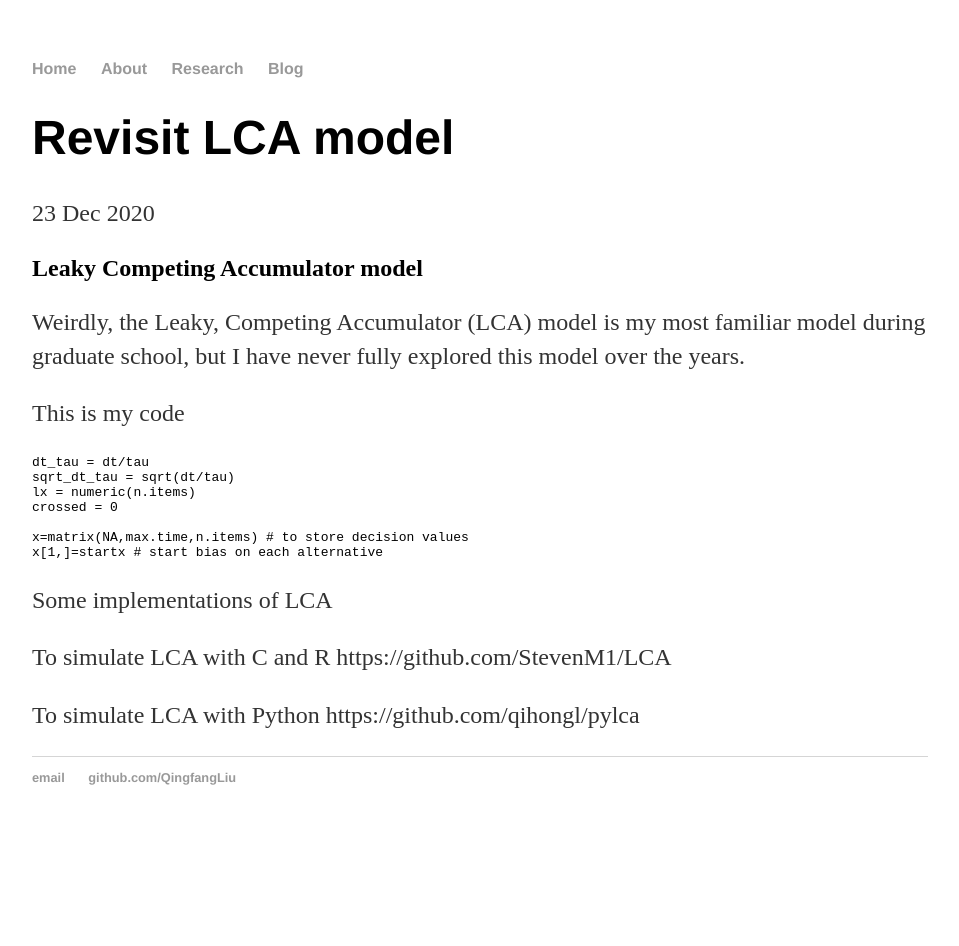
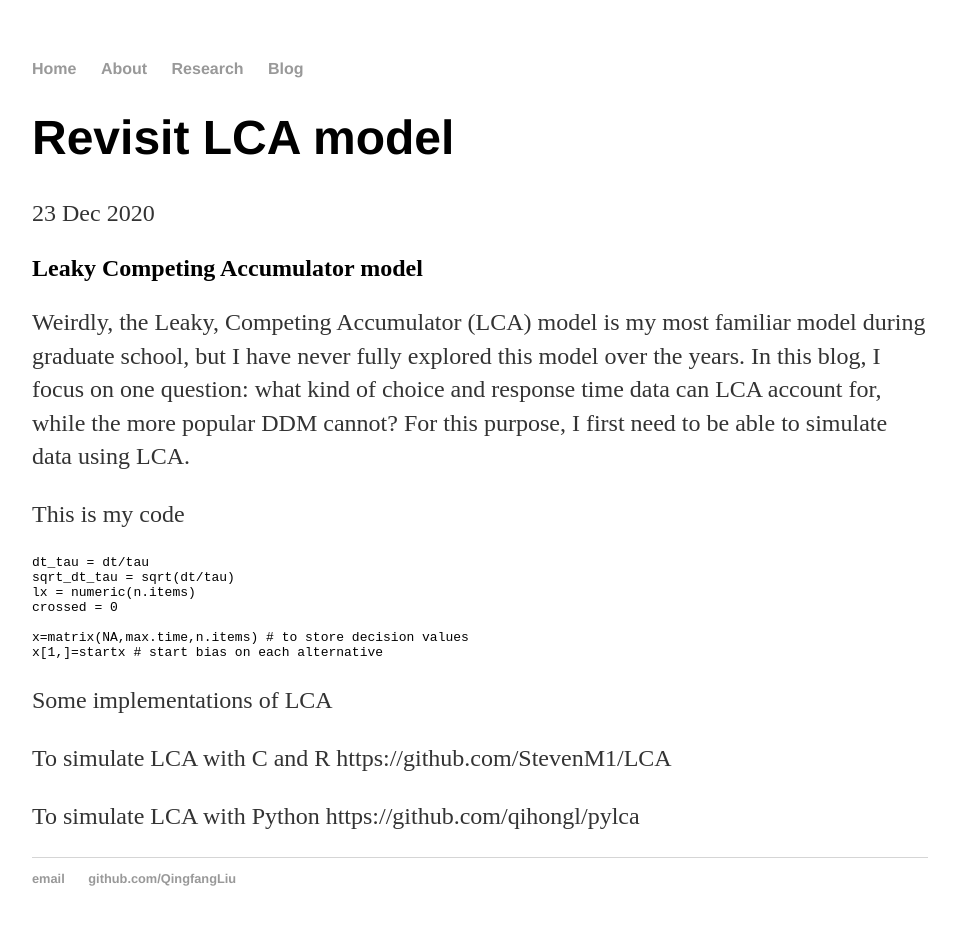
Before and after one commit to QingfangLiu/qingfangliu.github.io, a Jekyll site: the page built from _posts/2020-12-23-LCA.md, in a window 1280 px wide. Shown: the whole page, without its empty margins (160-1119 px from the left). Built offline with Jekyll 4.4.1, drawn with Linux system fonts in a browser that asks for light colours; before the commit the page ends 900 px from its top, so only the background shows below that.

Commit message:
Update 2020-12-23-LCA.md

```diff
--- a/_posts/2020-12-23-LCA.md
+++ b/_posts/2020-12-23-LCA.md
@@ -6,7 +6,7 @@ date: 2020-12-23
 
 ## Leaky Competing Accumulator model
 
-Weirdly, the Leaky, Competing Accumulator (LCA) model is my most familiar model during graduate school, but I have never fully explored this model over the years.
+Weirdly, the Leaky, Competing Accumulator (LCA) model is my most familiar model during graduate school, but I have never fully explored this model over the years. In this blog, I focus on one question: what kind of choice and response time data can LCA account for, while the more popular DDM cannot? For this purpose, I first need to be able to simulate data using LCA.
 
 
 This is my code
```
